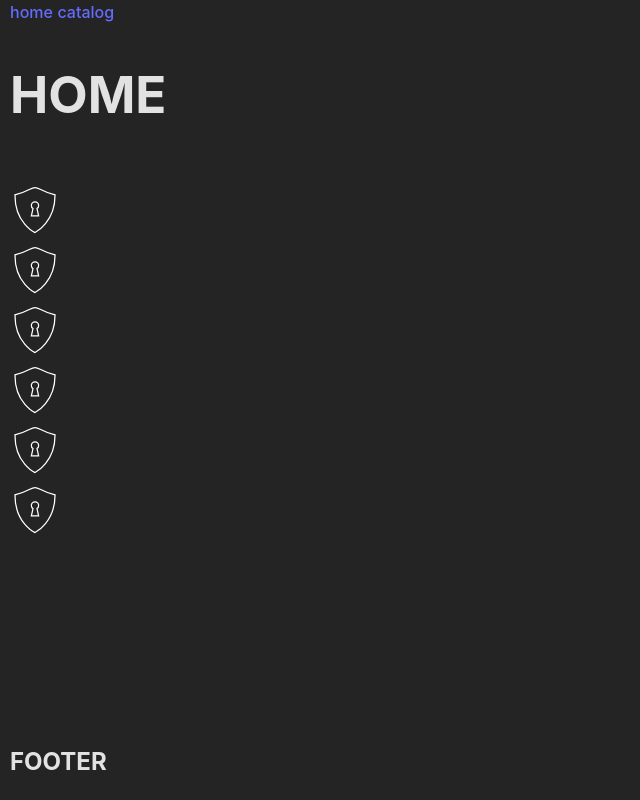
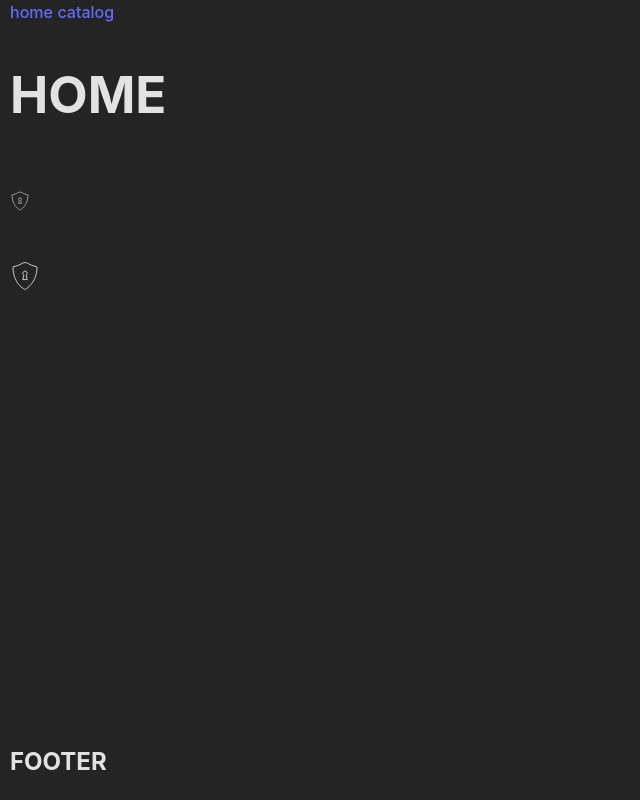
Before and after one commit to AtomWave/student-project, a website built with Vite: page index.html in a window 1280 px wide. Shown: the whole page, without its empty margins (0-640 px from the left). Built offline with nearby package versions, Linux system fonts and the light colour scheme.

Commit message:
переписывает в универсальную функцию

```diff
--- a/index.html
+++ b/index.html
@@ -18,6 +18,7 @@
                     <div class="container">
                         <h1>HOME</h1>
                         <h2 class="title"></h2>
+                        <p class="subtitle"></p>
                     </div>
                 </section>
             </main>
--- a/src/main.js
+++ b/src/main.js
@@ -10,41 +10,34 @@ if (counter) {
   setupCounter(counter);
 }
 
-const paths = [
-  `/assets/vectors/sprite.svg#shield`,
-  `/assets/vectors/sprite.svg#shield2`,
-  `/assets/vectors/sprite.svg#shield2`,
-  `/assets/vectors/sprite.svg#shield2`,
-  `/assets/vectors/sprite.svg#shield2`,
-  `/assets/vectors/sprite.svg#shield2`,
-]
+// generateHotels(hotels);
 
-function createSVG(path) {
+
+document.addEventListener('DOMContentLoaded', () => {
+  initTabs();
+  initSwipers();
+});
+
+
+// Функция для создания SVG с указанным путем и размерами
+function createSVG(path, width, height) {
   return `
-        <svg width="50" height="50" xmlns="http://www.w3.org/2000/svg">
+        <svg width="${width}" height="${height}" xmlns="http://www.w3.org/2000/svg">
             <use href="${path}"></use>
         </svg>
   `;
 }
 
-function insertInlineSVG() {
-
-  const title = document.querySelector('.title');
-  if (title) {
-    paths.forEach(path => {
-      title.insertAdjacentHTML('beforeend', createSVG(path));
-    })
+// Универсальная функция для вставки SVG в указанный элемент с заданными параметрами
+function insertInlineSVG(selector, path, width, height) {
+  const element = document.querySelector(selector); // Находим элемент по селектору
+  if (element) {
+    element.insertAdjacentHTML('beforeend', createSVG(path, width, height)); // Вставляем иконку с заданными параметрами
   } else {
-    console.error("Element with class 'title' not found.");
+    console.error(`Element with selector '${selector}' not found.`);
   }
 }
 
-// generateHotels(hotels);
-
-document.addEventListener('DOMContentLoaded', () => {
-
-  initTabs();
-  insertInlineSVG();
-  initSwipers();
-
-});
+// Вызов функций для вставки SVG
+insertInlineSVG('.title', `/assets/vectors/sprite.svg#shield`, 20, 20); // Вставляем иконку shield в title
+insertInlineSVG('.subtitle', `/assets/vectors/sprite.svg#shield2`, 30, 30); // Вставляем иконку shield2 размером 30x30 в subtitle
```
